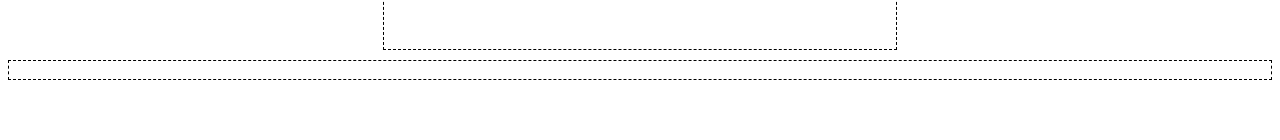
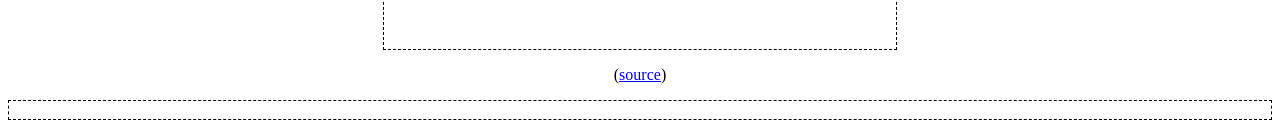
Before and after one commit to researcx/random-fursona, a plain HTML site: page index.html in a window 1280 px wide. Shown: the part 514-654 px from the top of the page. Drawn offline with Linux system fonts and the light colour scheme.

Commit message:
Update index.html

```diff
--- a/index.html
+++ b/index.html
@@ -14,6 +14,7 @@
 		<div style="width: 512px; height: 512px; border: 1px dashed #000; margin: 0 auto;" onclick="loadFurry()">
 			<img src="" width="512" alt="click here" id="avatar"/>
 		</div>
+	    	<p>(<a href="https://thisfursonadoesnotexist.com/" target="_blank">source</a>)</p>
 
 		<div style="border: 1px dashed #000; margin: 0 auto; margin-top: 10px;" id="history">
 		&nbsp;
```
